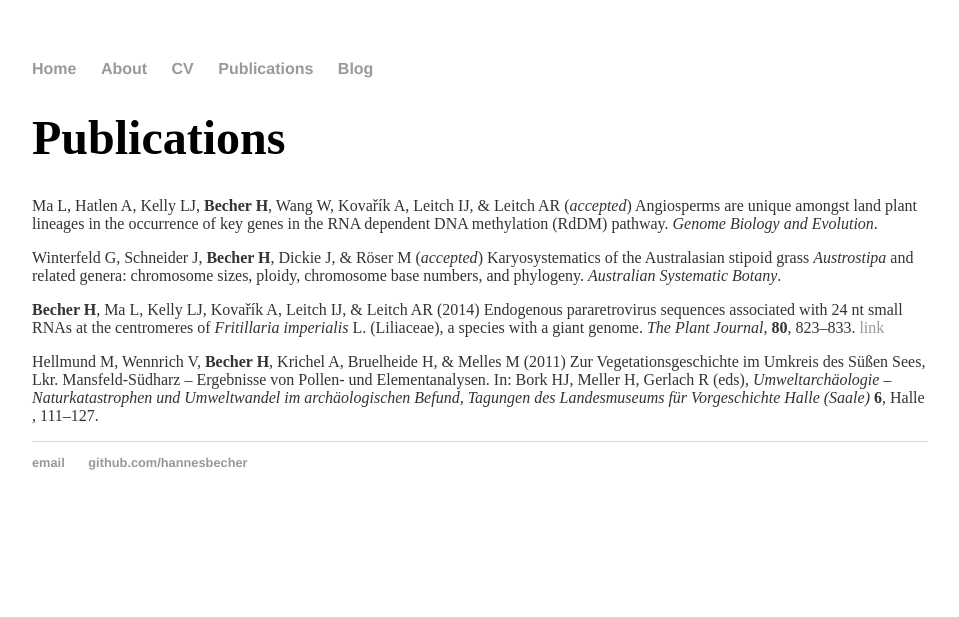
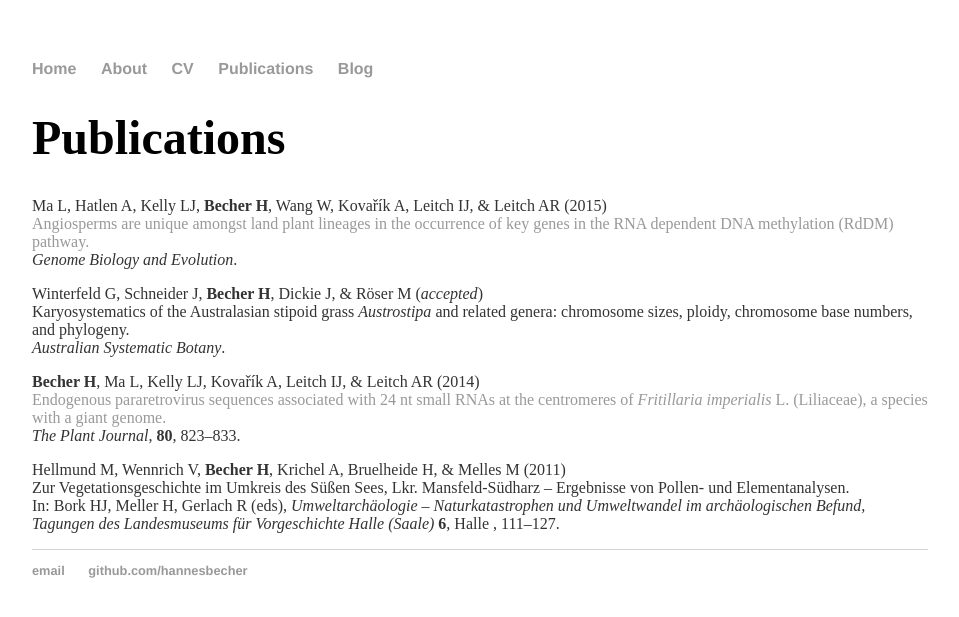
Before and after one commit to hannesbecher/hannesbecher.github.io, a Jekyll site: the page built from publications/index.md, in a window 1280 px wide. Shown: the top 617 px of the page, without its empty margins (160-1119 px from the left). Built offline with Jekyll 4.4.1, drawn with Linux system fonts in a browser that asks for light colours.

Commit message:
publications

```diff
--- a/publications/index.md
+++ b/publications/index.md
@@ -5,10 +5,18 @@ title: Hannes Becher - Publications
 
 
 #Publications
-Ma L, Hatlen A, Kelly LJ, **Becher H**, Wang W, Kovařík A, Leitch IJ, & Leitch AR (*accepted*) Angiosperms are unique amongst land plant lineages in the occurrence of key genes in the RNA dependent DNA methylation (RdDM) pathway. *Genome Biology and Evolution*.
+Ma L, Hatlen A, Kelly LJ, **Becher H**, Wang W, Kovařík A, Leitch IJ, & Leitch AR (2015)
+[Angiosperms are unique amongst land plant lineages in the occurrence of key genes in the RNA dependent DNA methylation (RdDM) pathway.](http://dx.doi.org/10.1093/gbe/evv171)
+*Genome Biology and Evolution*.
 
-Winterfeld G, Schneider J, **Becher H**, Dickie J, & Röser M (*accepted*) Karyosystematics of the Australasian stipoid grass *Austrostipa* and related genera: chromosome sizes, ploidy, chromosome base numbers, and phylogeny. *Australian Systematic Botany*.
+Winterfeld G, Schneider J, **Becher H**, Dickie J, & Röser M (*accepted*)
+Karyosystematics of the Australasian stipoid grass *Austrostipa* and related genera: chromosome sizes, ploidy, chromosome base numbers, and phylogeny.
+*Australian Systematic Botany*.
 
-**Becher H**, Ma L, Kelly LJ, Kovařík A, Leitch IJ, & Leitch AR (2014) Endogenous pararetrovirus sequences associated with 24 nt small RNAs at the centromeres of *Fritillaria imperialis* L. (Liliaceae), a species with a giant genome. *The Plant Journal*, **80**, 823--833. [link](http://dx.doi.org/10.1111/tpj.12673)
+**Becher H**, Ma L, Kelly LJ, Kovařík A, Leitch IJ, & Leitch AR (2014)
+[Endogenous pararetrovirus sequences associated with 24 nt small RNAs at the centromeres of *Fritillaria imperialis* L. (Liliaceae), a species with a giant genome.](http://dx.doi.org/10.1111/tpj.12673)
+*The Plant Journal*, **80**, 823--833.
 
-Hellmund M, Wennrich V, **Becher H**, Krichel A, Bruelheide H, & Melles M (2011) Zur Vegetationsgeschichte im Umkreis des Süßen Sees, Lkr. Mansfeld-Südharz – Ergebnisse von Pollen- und Elementanalysen. In: Bork HJ, Meller H, Gerlach R (eds), *Umweltarchäologie – Naturkatastrophen und Umweltwandel im archäologischen Befund, Tagungen des Landesmuseums für Vorgeschichte Halle (Saale)* **6**, Halle , 111--127.
+Hellmund M, Wennrich V, **Becher H**, Krichel A, Bruelheide H, & Melles M (2011)
+Zur Vegetationsgeschichte im Umkreis des Süßen Sees, Lkr. Mansfeld-Südharz – Ergebnisse von Pollen- und Elementanalysen.
+In: Bork HJ, Meller H, Gerlach R (eds), *Umweltarchäologie – Naturkatastrophen und Umweltwandel im archäologischen Befund, Tagungen des Landesmuseums für Vorgeschichte Halle (Saale)* **6**, Halle , 111--127.
```
